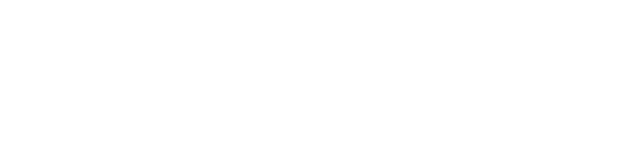
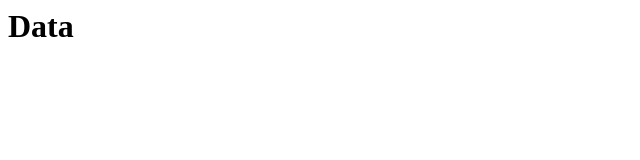
Before and after one commit to dscoombes/MyLearningRepo2, a plain HTML site: page data.html in a window 1280 px wide. Shown: the whole page, without its empty margins (0-640 px from the left). Drawn offline with Linux system fonts and the light colour scheme.

Commit message:
Update data.html

```diff
--- a/data.html
+++ b/data.html
@@ -1,2 +1,3 @@
 <html>
+  <h1>Data</h1>
 </html>
```
